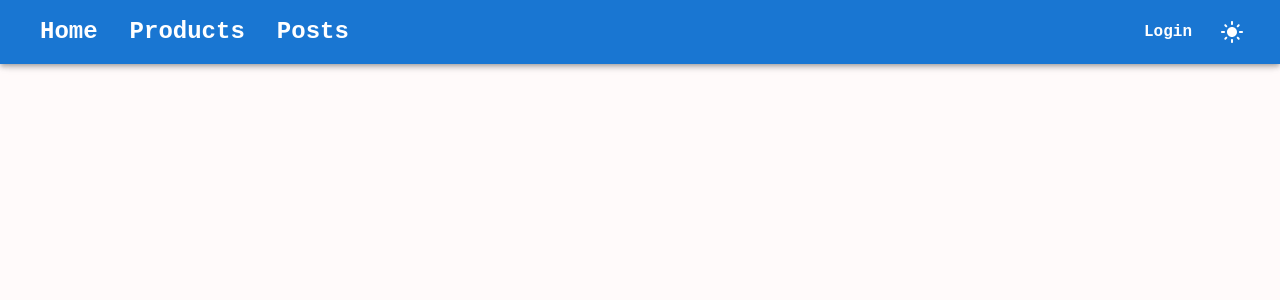
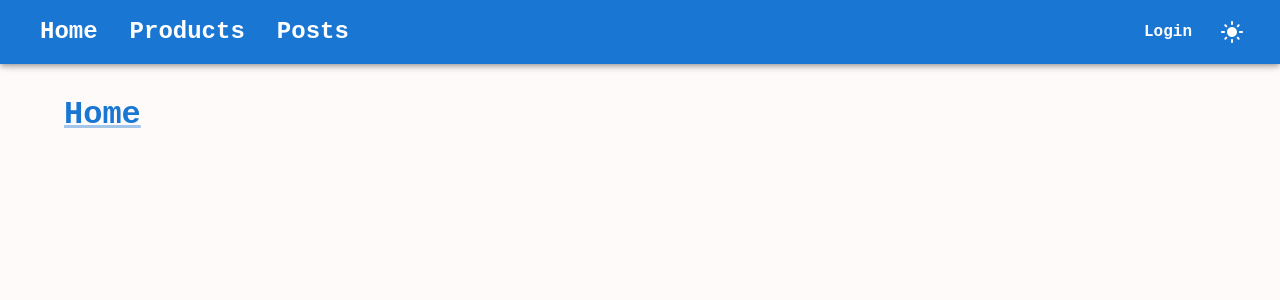
Before and after one commit to CS554-GroupVVIV/CS554-GroupVVIV, a React (Vite) app in the folder front-end/sit-marketplace/: page /404 in a window 1280 px wide. Shown: the top 300 px of the page. Built offline with nearby package versions, Linux system fonts and the light colour scheme; no server answers.

Commit message:
add props and 404 route in error page

```diff
--- a/front-end/sit-marketplace/src/App.tsx
+++ b/front-end/sit-marketplace/src/App.tsx
@@ -285,6 +285,7 @@ function App() {
             />
 
             <Route path="/error" element={<Error />} />
+            <Route path="/404" element={<Error />} />
           </Routes>
         </div>
       </AuthProvider>
--- a/front-end/sit-marketplace/src/components/Error.tsx
+++ b/front-end/sit-marketplace/src/components/Error.tsx
@@ -1,12 +1,16 @@
 import { Container, Link } from "@mui/material";
 import { useNavigate, useLocation } from "react-router";
 
-export default function Error() {
+export default function Error({ messageProp, statusCodeProp }) {
   const location = useLocation();
   const navigate = useNavigate();
-  const { message, statusCode } = location.state;
-  console.log("message", message);
-  console.log("statusCode", statusCode);
+  const { message: locationMessage, statusCode: locationStatusCode } =
+    location.state || {};
+
+  // Use props if they exist, otherwise use location state
+  const message = messageProp || locationMessage;
+  const statusCode = statusCodeProp || locationStatusCode;
+
   let errorMessage;
   switch (statusCode) {
     case 400:
```
